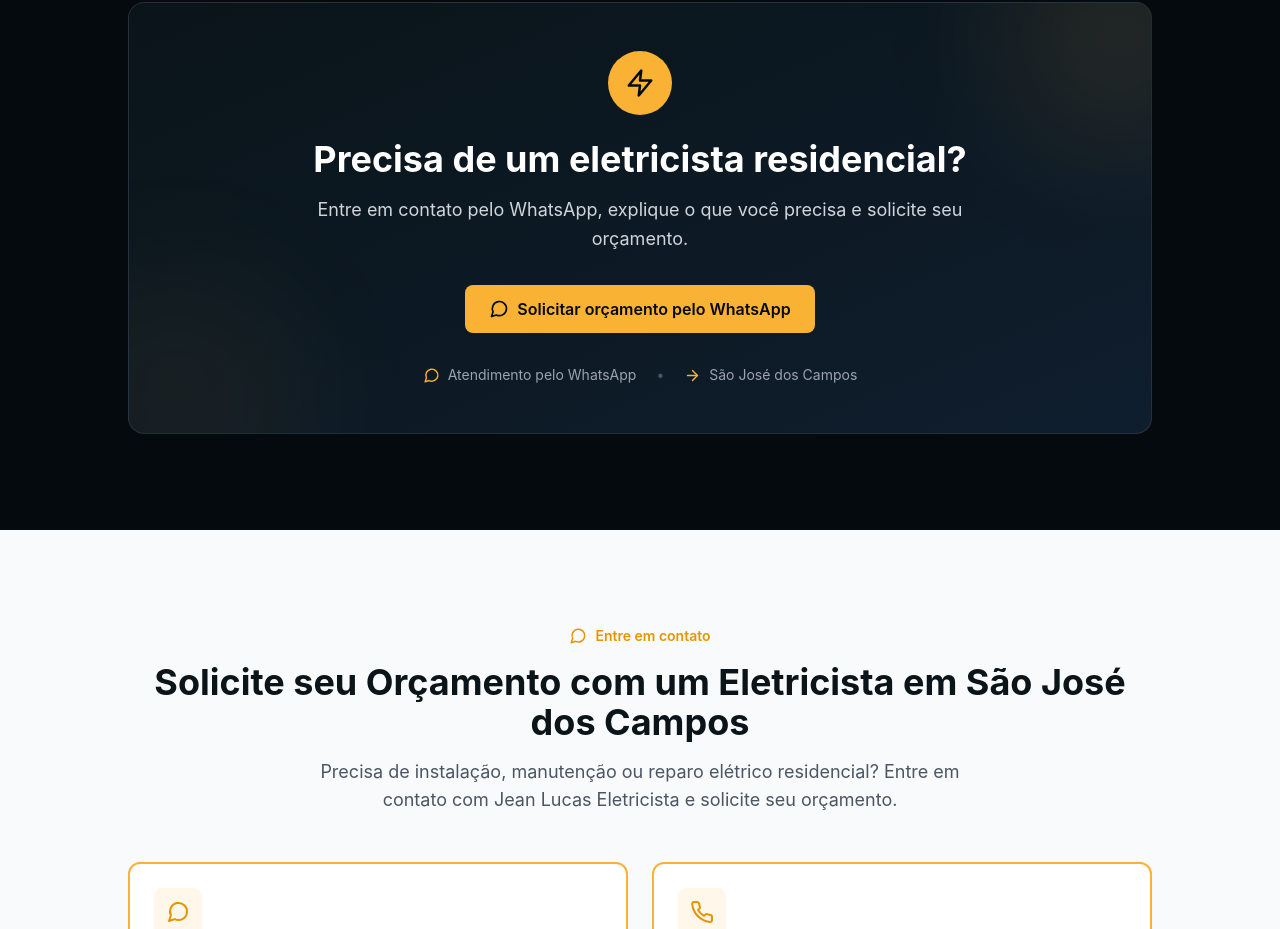
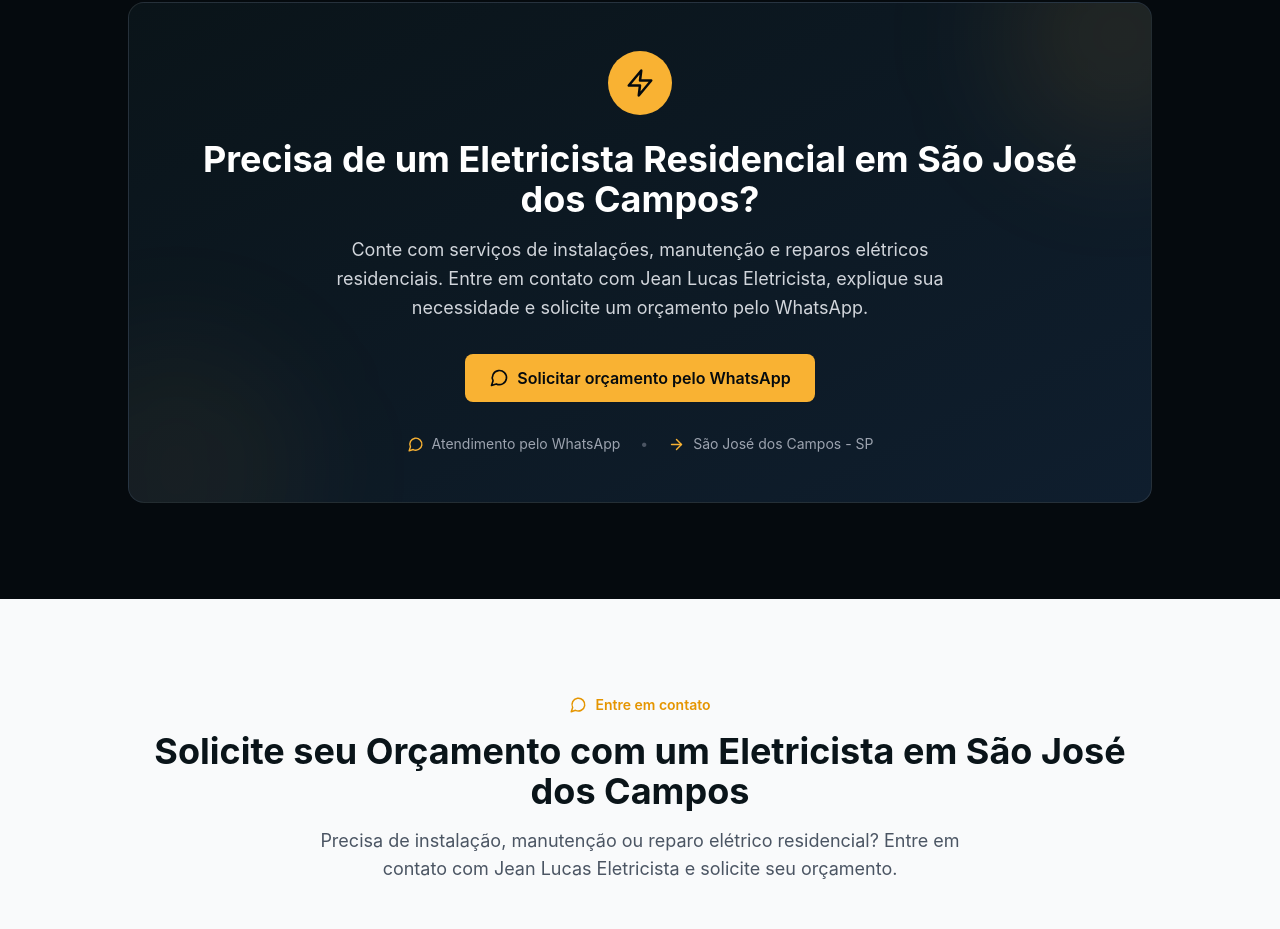
Before and after one commit to jeanlucassolutions/site-institucional, a Next.js app: page / in a window 1280 px wide. Shown: the part 7857-8786 px from the top of the page. Built offline with nearby package versions, Linux system fonts and the light colour scheme; no server answers.

Commit message:
Refine FinalCTA content for local electrician services
Updated the heading and description to provide more specific information about the electrical services offered in São José dos Campos.

```diff
--- a/src/components/FinalCTA.tsx
+++ b/src/components/FinalCTA.tsx
@@ -1,3 +1,4 @@
+
 'use client'
 
 import { ArrowRight, MessageCircle, Zap } from 'lucide-react'
@@ -22,13 +23,15 @@ const FinalCTA = () => {
 
             {/* Heading */}
             <h2 className="text-3xl md:text-4xl font-bold mb-4">
-              Precisa de um eletricista residencial?
+              Precisa de um Eletricista Residencial em São José dos Campos?
             </h2>
 
             {/* Description */}
             <p className="text-lg text-gray-300 max-w-2xl mx-auto leading-relaxed mb-8">
-              Entre em contato pelo WhatsApp, explique o que você precisa
-              e solicite seu orçamento.
+              Conte com serviços de instalações, manutenção e reparos
+              elétricos residenciais. Entre em contato com Jean Lucas
+              Eletricista, explique sua necessidade e solicite um orçamento
+              pelo WhatsApp.
             </p>
 
             {/* CTA */}
@@ -51,7 +54,7 @@ const FinalCTA = () => {
 
               <div className="flex items-center gap-2">
                 <ArrowRight size={17} className="text-electric-500" />
-                São José dos Campos
+                São José dos Campos - SP
               </div>
 
             </div>
```
